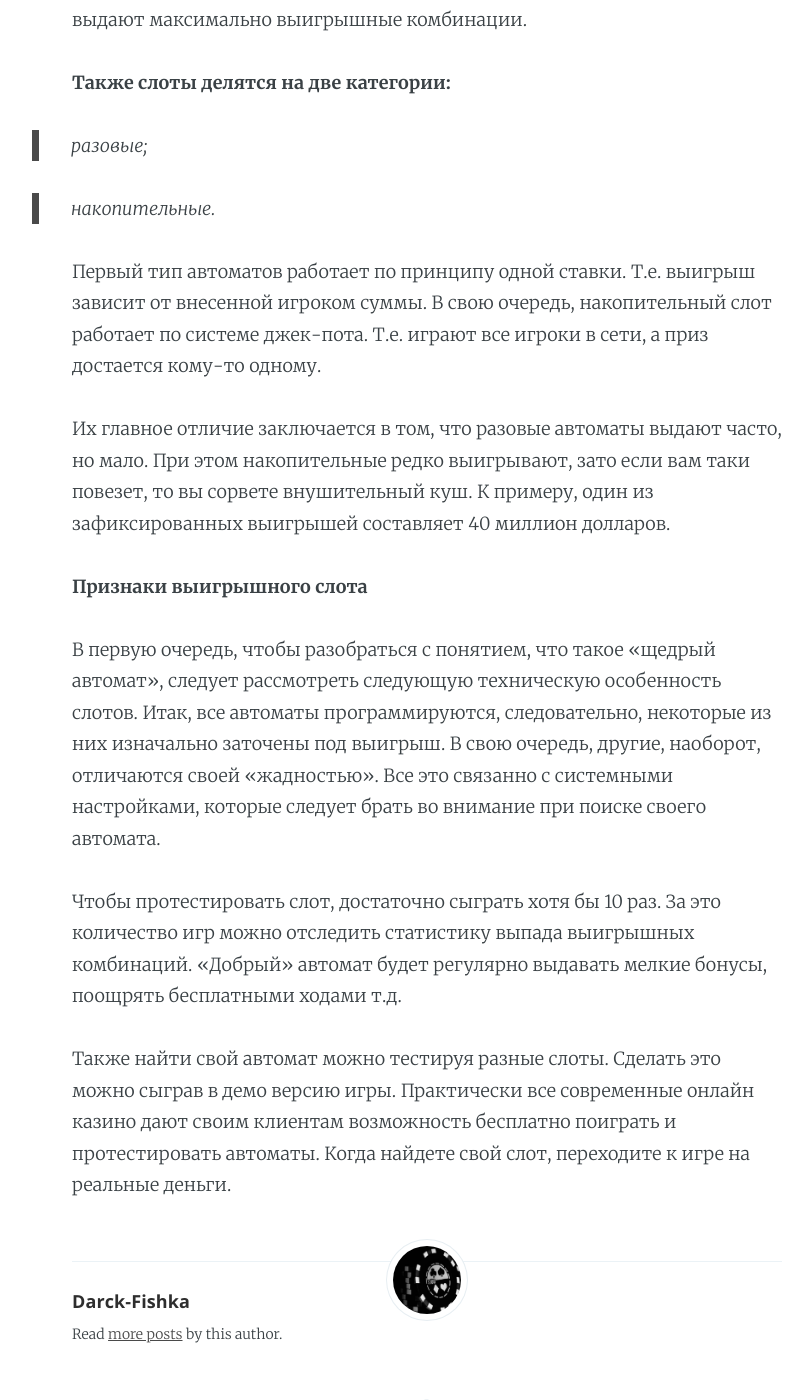
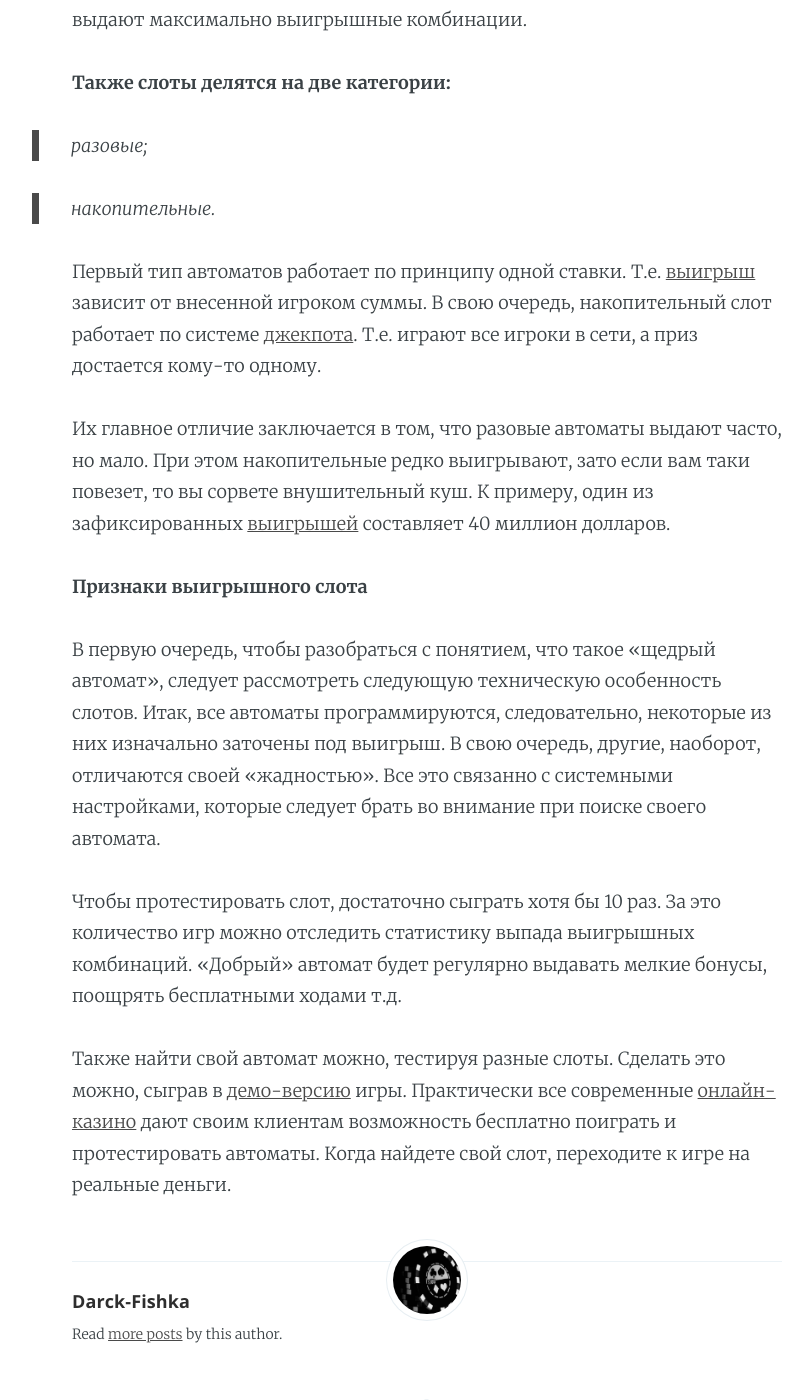
Before and after one commit to calmmoney/calmmoney.github.io, a Jekyll site: the page built from _posts/2019-02-06-victory-slot.md, in a window 1280 px wide and 1400 px high, scrolled down 1540 px. Shown: the whole window, without its empty margins (213-1025 px from the left). Built offline with Jekyll 4.4.1, drawn with Linux system fonts in a browser that asks for light colours; nearby versions of some CDN libraries; some of the changed text lies outside the part shown.

Commit message:
Update from Forestry.io Anastasiya Ilina updated _posts/2019-02-06-victory-slot.md

```diff
--- a/_posts/2019-02-06-victory-slot.md
+++ b/_posts/2019-02-06-victory-slot.md
@@ -17,7 +17,7 @@ author: Fishka
 
 **Технические особенности игровых автоматов**
 
-Если вы ищите свой выигрышный автомат, то в первую очередь ознакомьтесь с техническими особенностями слотов, их принципом работы и т.д. Так, к примеру, все слоты делятся на два вида:
+Если вы ищите свой выигрышный автомат, то в первую очередь ознакомьтесь с техническими особенностями [слотов](https://vcasino.club/ "слотов"), их принципом работы и т.д. Так, к примеру, все слоты делятся на два вида:
 
 > с тремя барабанами;
 
@@ -31,9 +31,9 @@ author: Fishka
 
 > накопительные.
 
-Первый тип автоматов работает по принципу одной ставки. Т.е. выигрыш зависит от внесенной игроком суммы. В свою очередь, накопительный слот работает по системе джек-пота. Т.е. играют все игроки в сети, а приз достается кому-то одному.
+Первый тип автоматов работает по принципу одной ставки. Т.е. [выигрыш](https://vcasino.club/jackpot "выигрыш") зависит от внесенной игроком суммы. В свою очередь, накопительный слот работает по системе [джекпота](https://vcasino.club/jackpot "джекпота"). Т.е. играют все игроки в сети, а приз достается кому-то одному.
 
-Их главное отличие заключается в том, что разовые автоматы выдают часто, но мало. При этом накопительные редко выигрывают, зато если вам таки повезет, то вы сорвете внушительный куш. К примеру, один из зафиксированных выигрышей составляет 40 миллион долларов.
+Их главное отличие заключается в том, что разовые автоматы выдают часто, но мало. При этом накопительные редко выигрывают, зато если вам таки повезет, то вы сорвете внушительный куш. К примеру, один из зафиксированных [выигрышей](https://www.bbc.com/news/uk-47593533 "выигрышей") составляет 40 миллион долларов.
 
 **Признаки выигрышного слота**
 
@@ -41,4 +41,4 @@ author: Fishka
 
 Чтобы протестировать слот, достаточно сыграть хотя бы 10 раз. За это количество игр можно отследить статистику выпада выигрышных комбинаций. «Добрый» автомат будет регулярно выдавать мелкие бонусы, поощрять бесплатными ходами т.д.
 
-Также найти свой автомат можно тестируя разные слоты. Сделать это можно сыграв в демо версию игры. Практически все современные онлайн казино дают своим клиентам возможность бесплатно поиграть и протестировать автоматы. Когда найдете свой слот, переходите к игре на реальные деньги.
+Также найти свой автомат можно, тестируя разные слоты. Сделать это можно, сыграв в [демо-версию](https://vcasino.club/p/faq "демо-версию") игры. Практически все современные [онлайн-казино](https://vulkansite.net/ "онлайн-казино") дают своим клиентам возможность бесплатно поиграть и протестировать автоматы. Когда найдете свой слот, переходите к игре на реальные деньги.
```
